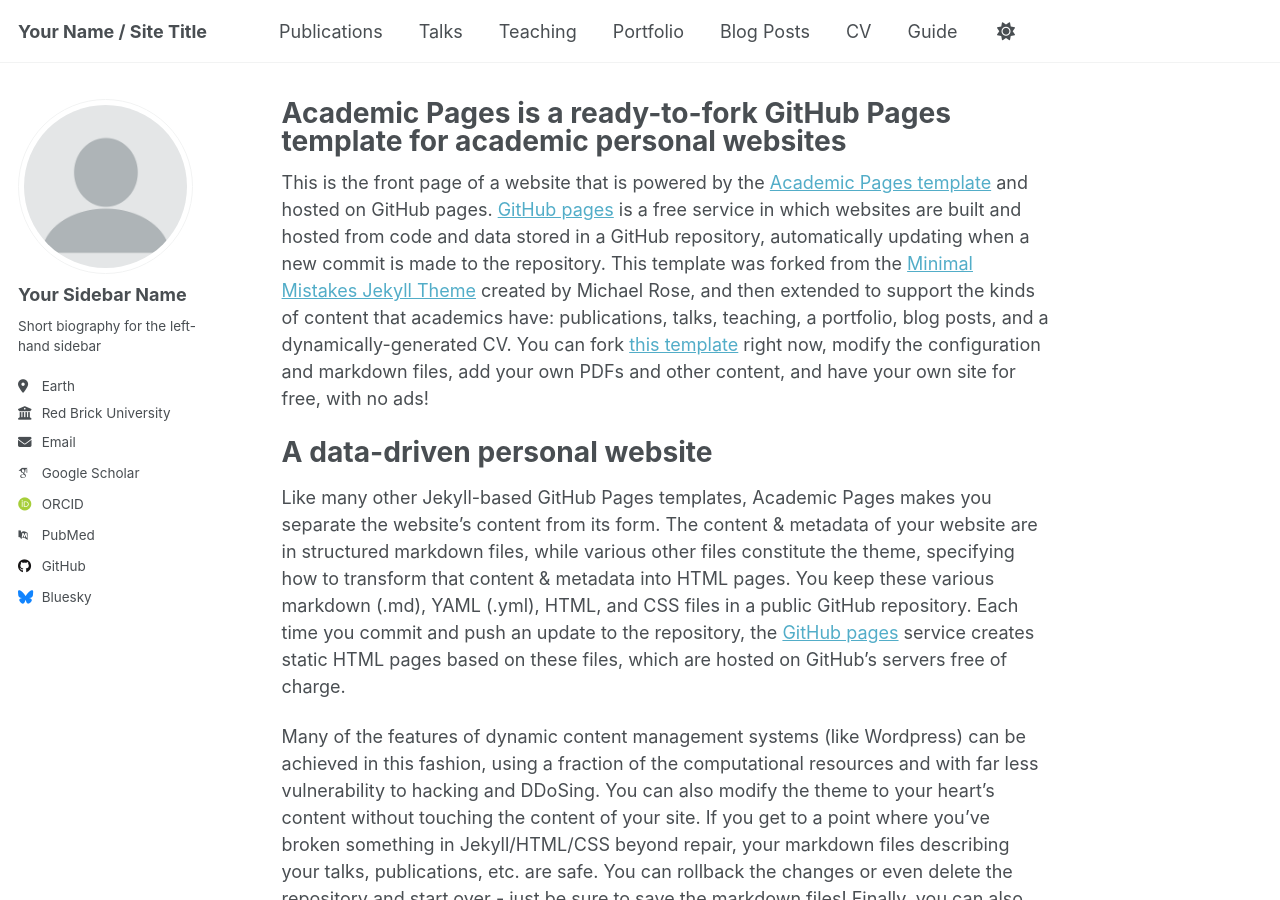
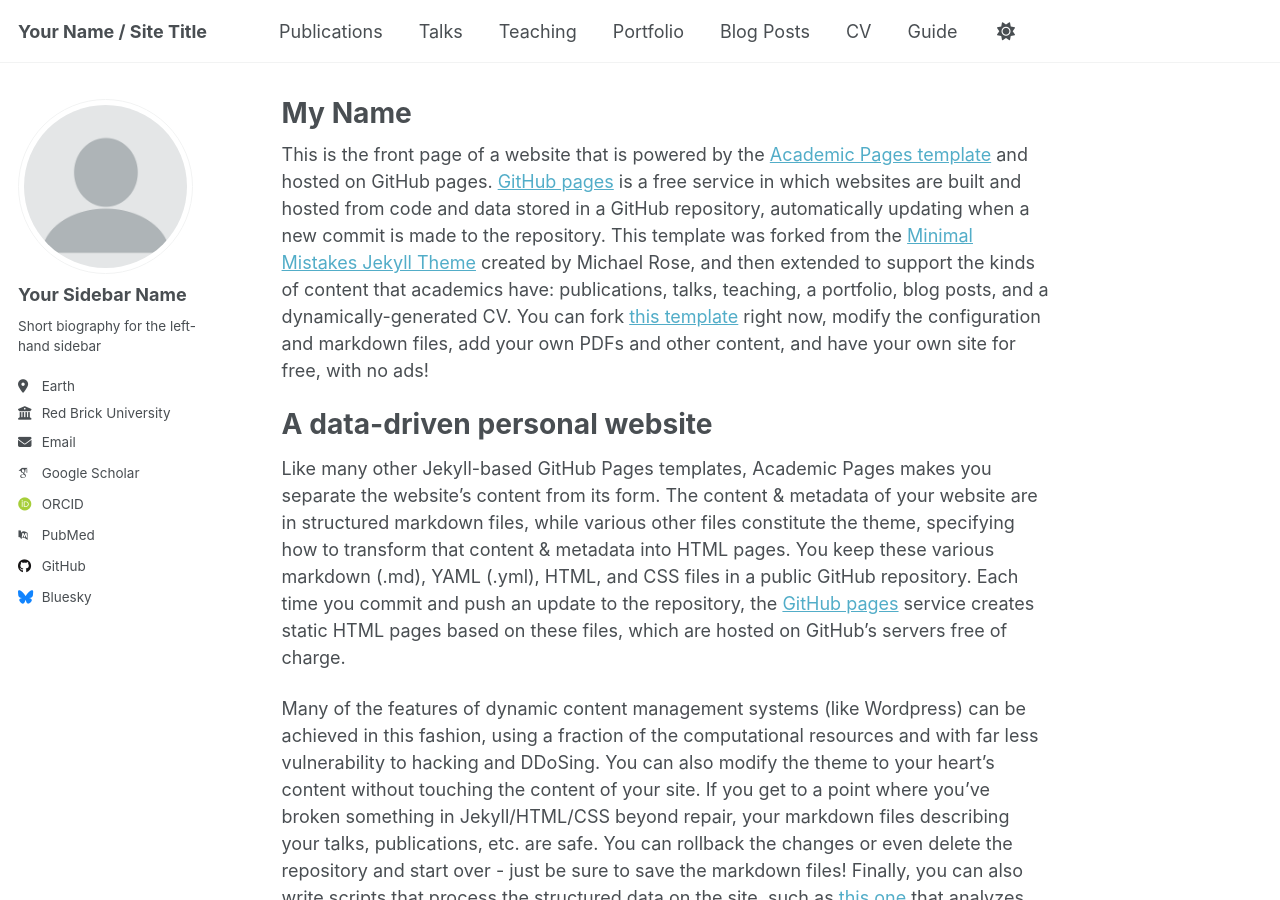
Before and after one commit to yuxia2025/yuxia2025.github.io, a Jekyll site: the page built from _pages/about.md, in a window 1280 px wide and 900 px high. Built offline with Jekyll 4.4.1, drawn with Linux system fonts in a browser that asks for light colours; some web fonts are replaced.

Commit message:
Update about.md

```diff
--- a/_pages/about.md
+++ b/_pages/about.md
@@ -1,6 +1,6 @@
 ---
 permalink: /
-title: "Academic Pages is a ready-to-fork GitHub Pages template for academic personal websites"
+title: "My Name"
 author_profile: true
 redirect_from:
   - /about/
```
